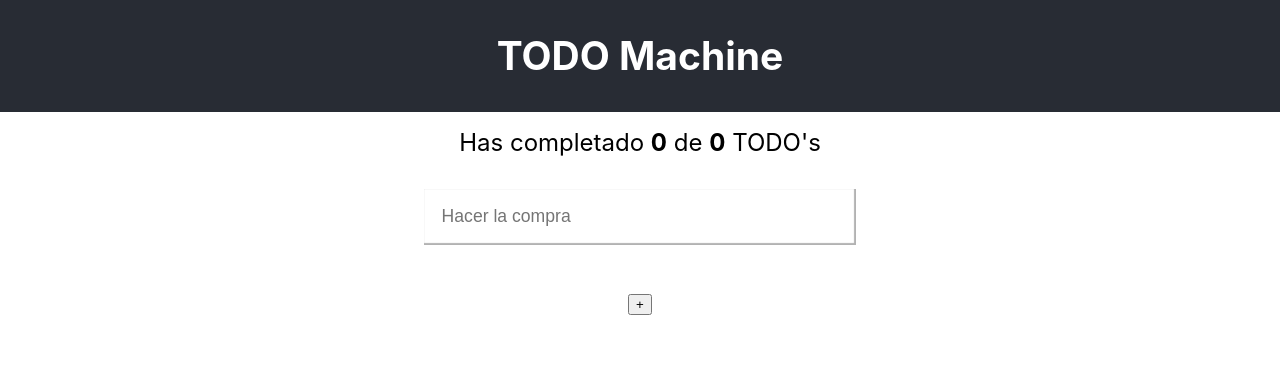
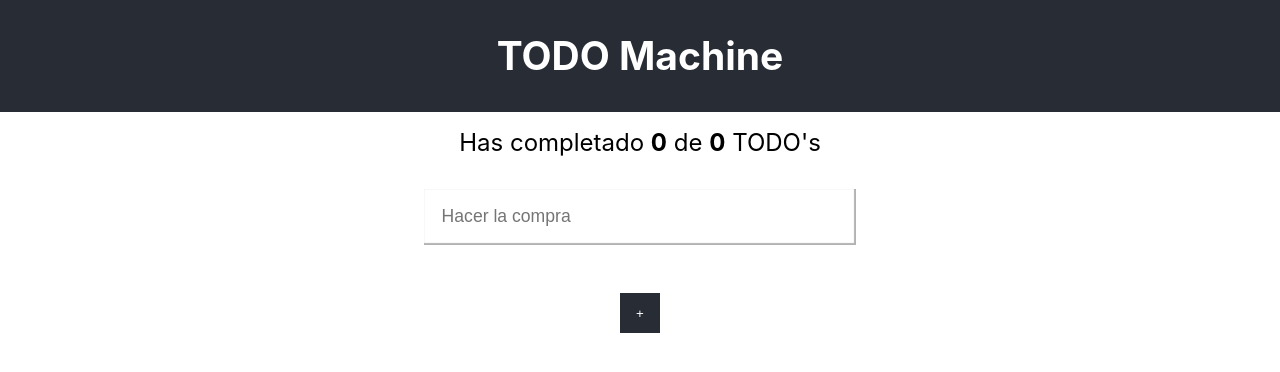
Before and after one commit to cesarforall/curso-react-intro, a React (Create React App) app: page / in a window 1280 px wide. Shown: the top 372 px of the page. Built offline with nearby package versions, Linux system fonts and the light colour scheme.

Commit message:
change button styles

```diff
--- a/src/components/CreateTodoButton.js
+++ b/src/components/CreateTodoButton.js
@@ -1,10 +1,12 @@
 import { useContext } from 'react'
 import { TodoContext } from '../contexts/TodoContext'
+
+import '../styles/CreateTodoButton.css'
 
 const CreateTodoButton = () => {
   const { setOpenModal } = useContext(TodoContext)
   return (
-    <button onClick={() => setOpenModal(true)}>+</button>
+    <button className='CreateTodoButton' onClick={() => setOpenModal(true)}>+</button>
   )
 }
 
--- /dev/null
+++ b/src/styles/CreateTodoButton.css
@@ -0,0 +1,14 @@
+.CreateTodoButton {
+    width: 3em;
+    height: 3em;
+    background-color: #282c34;
+    cursor: pointer;
+    border: none;
+    color: white;
+    padding: 1em;
+}
+
+.CreateTodoButton:hover {
+    background-color: #282c34ba;
+    cursor: pointer;
+}
--- a/src/styles/TodoForm.css
+++ b/src/styles/TodoForm.css
@@ -45,10 +45,11 @@
 }
 
 .TodoForm-button--add {
-    background-color: rgba(0, 255, 255, 0.727);
+    background-color: #282c34;
+    color: white;
 }
 
 .TodoForm-button--add:hover {
-    background-color: aqua;
+    background-color: #282c34ba;
     cursor: pointer;
 }
```
